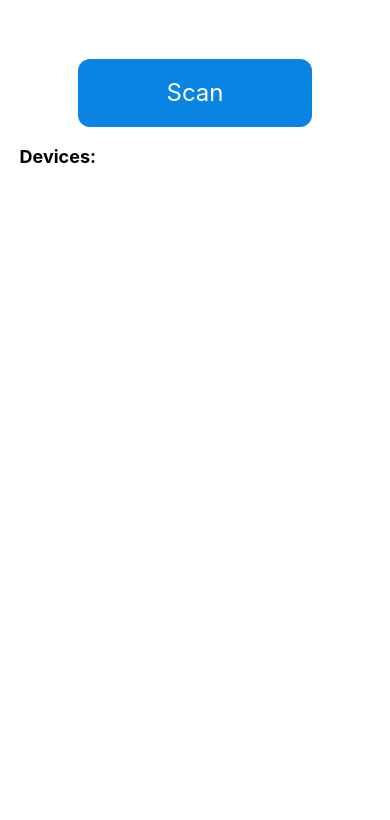
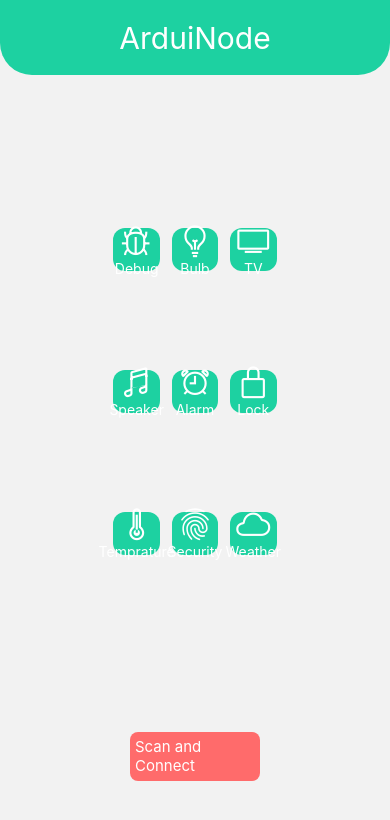
Before and after one commit to Neeleshrj/ArduiNode, a React Native app: screen / in a window 390 px wide. Shown: the top 820 px of the page. Built offline with nearby package versions, Linux system fonts and the light colour scheme.

Commit message:
ui redone

```diff
--- a/App.js
+++ b/App.js
@@ -1,49 +1,52 @@
-import React, { useEffect, useState } from 'react';
+import {NavigationContainer} from '@react-navigation/native';
+import React, { useEffect } from 'react';
 import { PermissionsAndroid } from 'react-native';
-import ScanDevices from './src/screens/ScanDevices/index';
+
+import RootNav from './src/routes/rootNav';
+
+import BTContextProvider from './src/Provider/BTContextProivder';
 
 export default function App() {
-  const [device, setDevice] = useState(undefined);
 
-  function selectDevice(device){
-    console.log('App::selectDevice() called with: ', device)
-    setDevice(device)
-  }
-
-  async function checkPermissions(){
-    try{
-      PermissionsAndroid.check(PermissionsAndroid.PERMISSIONS.ACCESS_FINE_LOCATION)
-      .then(res => {
-        if(res){
-          console.log("Permission access granted")
-          console.log(res)
-        }else{
-          console.log("Permission not granted!")
-          console.log(res)
+  async function checkPermissions() {
+    try {
+      PermissionsAndroid.check(
+        PermissionsAndroid.PERMISSIONS.ACCESS_FINE_LOCATION,
+      ).then(res => {
+        if (res) {
+          console.log('Permission access granted');
+          console.log(res);
+        } else {
+          console.log('Permission not granted!');
+          console.log(res);
           PermissionsAndroid.request(
             PermissionsAndroid.PERMISSIONS.ACCESS_FINE_LOCATION,
             {
-              title: "Need Location Access",
-            message:
-              "ArduiNode wants access to your location",
-            buttonNeutral: "Ask Me Later",
-            buttonNegative: "Cancel",
-            buttonPositive: "OK"
-            }
-          ).then(res => console.log(res)).catch(e => console.log(e));
+              title: 'Need Location Access',
+              message: 'ArduiNode wants access to your location',
+              buttonNeutral: 'Ask Me Later',
+              buttonNegative: 'Cancel',
+              buttonPositive: 'OK',
+            },
+          )
+            .then(res => console.log(res))
+            .catch(e => console.log(e));
         }
-      })
-    }catch(err){
+      });
+    } catch (err) {
       console.warn(err);
     }
-
   }
 
-  useEffect(()=> {
+  useEffect(() => {
     checkPermissions();
-  },[])
+  }, []);
 
   return (
-      <ScanDevices selectDevice={selectDevice} device={device}/>
+    <BTContextProvider>
+      <NavigationContainer>
+        <RootNav />
+      </NavigationContainer>
+    </BTContextProvider>
   );
 }
--- /dev/null
+++ b/src/Provider/BTContextProivder.js
@@ -0,0 +1,70 @@
+import React, {useState, createContext, useContext} from 'react';
+
+import RNBluetoothClassic from 'react-native-bluetooth-classic';
+
+export const DeviceContext = createContext();
+const SelectDeviceContext = createContext();
+const SendDataContext = createContext();
+const SetScannedDeviceContext = createContext();
+
+export function useSelectDevice() {
+  return useContext(SelectDeviceContext);
+}
+
+export function useSendData() {
+  return useContext(SendDataContext);
+}
+
+export function useSetScannedDevice() {
+  return useContext(SetScannedDeviceContext);
+}
+
+export default function BTContextProvider({children}) {
+  const [device, setDevice] = useState(undefined);
+  const [deviceId, setDeviceId] = useState(undefined);
+  const [scannedDevices, setScannedDevices] = useState([]);
+
+  function selectDevice(device) {
+    console.log('App::selectDevice() called with: ', device);
+    setDevice(device);
+    if (device === undefined) setDeviceId(undefined);
+    else setDeviceId(device.id);
+  }
+
+  async function SetScannedDevice(devices) {
+    setScannedDevices(devices);
+  }
+
+  //write(send data) to device
+  async function writeData(msg) {
+    try {
+      console.log('inside write');
+      let message = msg;
+      let sentMsg = await RNBluetoothClassic.writeToDevice(
+        device.address,
+        message,
+      );
+
+      console.log('Sent?', sentMsg);
+    } catch (e) {
+      console.warn(e);
+    }
+  }
+
+  return (
+    <DeviceContext.Provider
+      value={{
+        device: device,
+        deviceId: deviceId,
+        scannedDevices: scannedDevices,
+      }}>
+      <SetScannedDeviceContext.Provider value={SetScannedDevice}>
+        <SelectDeviceContext.Provider value={selectDevice}>
+          <SendDataContext.Provider value={writeData}>
+            {children}
+          </SendDataContext.Provider>
+        </SelectDeviceContext.Provider>
+      </SetScannedDeviceContext.Provider>
+    </DeviceContext.Provider>
+  );
+}
--- a/src/components/DeviceCard/index.js
+++ /dev/null
@@ -1,35 +0,0 @@
-import React, {useState, useEffect, useCallback} from 'react';
-import {View, Text, StyleSheet, Button, ToastAndroid} from 'react-native';
-
-import RNBluetoothClassic from 'react-native-bluetooth-classic';
-
-export default function DeviceCard({device}) {
-  const [isConnected, setIsConnected] = useState(false);
-
-  return (
-    <View style={styles.deviceDetailsContainer}>
-      <View>
-        <Text>{`Id : ${device.id}`}</Text>
-        <Text>{`Name : ${device.name}`}</Text>
-        <Text>{`Is connected : ${isConnected}`}</Text>
-        <Text>{`Bonded : ${device.bonded}`}</Text>
-      </View>
-      <View style={styles.connectButton}>
-        <Button title="Connect" />
-      </View>
-    </View>
-  );
-}
-
-const styles = StyleSheet.create({
-  deviceDetailsContainer: {
-    padding: '5%',
-    borderWidth: 1,
-    borderRadius: 8,
-    marginVertical: '2%',
-  },
-  connectButton: {
-    width: '40%',
-    marginTop: '4%',
-  },
-});
--- /dev/null
+++ b/src/routes/rootNav.js
@@ -0,0 +1,47 @@
+import React from 'react';
+import {createNativeStackNavigator} from '@react-navigation/native-stack';
+import {View, Text, StyleSheet} from 'react-native';
+import {widthPercentageToDP as wp, heightPercentageToDP as hp} from 'react-native-responsive-screen';
+
+//screens
+import HomeScreen from '../screens/HomeScreen';
+import ScanDevices from '../screens/ScanDevices';
+import ControlScreen from '../screens/ControlScreen';
+
+const Stack = createNativeStackNavigator();
+
+export default function RootNav() {
+  return (
+    <Stack.Navigator
+        screenOptions={{
+            header: () => (
+                <View style={styles.navBarHeader}>
+                    <Text style={styles.headerText}>
+                        ArduiNode
+                    </Text>
+                </View>
+            )
+        }}
+    >
+      <Stack.Screen name="Home" component={HomeScreen} />
+      <Stack.Screen name="Scan" component={ScanDevices} />
+      <Stack.Screen name="Control" component={ControlScreen} />
+    </Stack.Navigator>
+  );
+}
+
+const styles = StyleSheet.create({
+    navBarHeader: {
+        backgroundColor: '#1dd1a1',
+        padding: '5%',
+        borderBottomLeftRadius: 32,
+        borderBottomRightRadius: 32,
+        justifyContent: 'center',
+        alignItems: 'center',
+        elevation: 10,
+    },
+    headerText: {
+        fontSize: hp('3.5'),
+        color: '#fff'
+    }
+})
--- /dev/null
+++ b/src/screens/ControlScreen/index.js
@@ -0,0 +1,108 @@
+import React from 'react';
+import {View, TouchableOpacity, Text, StyleSheet} from 'react-native';
+import {
+  widthPercentageToDP as wp,
+  heightPercentageToDP as hp,
+} from 'react-native-responsive-screen';
+
+import Icon from 'react-native-vector-icons/Ionicons';
+
+import {useSendData} from '../../Provider/BTContextProivder';
+
+export default function ControlScreen() {
+  const SendData = useSendData();
+
+  return (
+    <View style={styles.outerContainer}>
+      <View style={styles.buttonsContainer}>
+        <TouchableOpacity
+          onPress={() => SendData('O')}
+          style={styles.buttonContainer}>
+          <Icon name="bug-outline" size={hp('4')} color="#fff"/>
+          <Text style={{color: '#fff'}}>Debug</Text>
+        </TouchableOpacity>
+        <TouchableOpacity
+          onPress={() => SendData('F')}
+          style={styles.buttonContainer}>
+          <Icon name="bulb-outline" size={hp('4')} color="#fff"/>
+          <Text style={{color: '#fff'}}>Bulb</Text>
+        </TouchableOpacity>
+        <TouchableOpacity
+          onPress={() => SendData('F')}
+          style={styles.buttonContainer}>
+          <Icon name="tv-outline" size={hp('4')} color="#fff"/>
+          <Text style={{color: '#fff'}}>TV</Text>
+        </TouchableOpacity>
+      </View>
+      <View style={styles.buttonsContainer}>
+        <TouchableOpacity
+          onPress={() => SendData('O')}
+          style={styles.buttonContainer}>
+          <Icon name="musical-notes-outline" size={hp('4')} color="#fff"/>
+          <Text style={{color: '#fff'}}>Speaker</Text>
+        </TouchableOpacity>
+        <TouchableOpacity
+          onPress={() => SendData('F')}
+          style={styles.buttonContainer}>
+          <Icon name="alarm-outline" size={hp('4')} color="#fff"/>
+          <Text style={{color: '#fff'}}>Alarm</Text>
+        </TouchableOpacity>
+        <TouchableOpacity
+          onPress={() => SendData('F')}
+          style={styles.buttonContainer}>
+          <Icon name="lock-closed-outline" size={hp('4')} color="#fff"/>
+          <Text style={{color: '#fff'}}>Lock</Text>
+        </TouchableOpacity>
+      </View>
+      <View style={styles.buttonsContainer}>
+        <TouchableOpacity
+          onPress={() => SendData('O')}
+          style={styles.buttonContainer}>
+          <Icon name="thermometer-outline" size={hp('4')} color="#fff"/>
+          <Text style={{color: '#fff'}}>Temprature</Text>
+        </TouchableOpacity>
+        <TouchableOpacity
+          onPress={() => SendData('F')}
+          style={styles.buttonContainer}>
+          <Icon name="finger-print-outline" size={hp('4')} color="#fff"/>
+          <Text style={{color: '#fff'}}>Security</Text>
+        </TouchableOpacity>
+        <TouchableOpacity
+          onPress={() => SendData('F')}
+          style={styles.buttonContainer}>
+          <Icon name="cloudy-outline" size={hp('4')} color="#fff"/>
+          <Text style={{color: '#fff'}}>Weather</Text>
+        </TouchableOpacity>
+      </View>
+    </View>
+  );
+}
+
+const styles = StyleSheet.create({
+  outerContainer: {
+      height: hp('60'),
+    //   backgroundColor: 'blue',
+      display: 'flex',
+      justifyContent: 'space-evenly'
+  },
+  buttonsContainer: {
+    // backgroundColor: 'green',
+    width: '100%',
+    display: 'flex',
+    justifyContent: 'space-evenly',
+    alignItems: 'center',
+    flexDirection: 'row',
+    margin: 0,
+
+  },
+  buttonContainer: {
+    backgroundColor: '#1dd1a1',
+    width: '25%',
+    height: '70%',
+    padding: '2%',
+    justifyContent: 'center',
+    alignItems: 'center',
+    borderRadius: 12,
+    elevation: 20,
+  },
+});
--- /dev/null
+++ b/src/screens/HomeScreen/index.js
@@ -0,0 +1,44 @@
+import React from 'react';
+import {View, Text, StyleSheet, TouchableOpacity} from 'react-native';
+
+import ControlScreen from '../ControlScreen';
+
+export default function HomeScreen({navigation}) {
+
+
+  return (
+    <View style={styles.outerContainer}>
+      <ControlScreen />
+      <TouchableOpacity onPress={() => navigation.navigate('Scan')}>
+        <View style={[styles.controlButton,styles.scanButton]}>
+          <Text  style={styles.buttonText}>Scan and Connect</Text>
+        </View>
+      </TouchableOpacity>
+    </View>
+  );
+}
+
+const styles = StyleSheet.create({
+    outerContainer: {
+        padding: '5%',
+        display: 'flex',
+        justifyContent: 'space-around',
+        alignItems: 'center',
+        height: '100%'
+    },
+    controlButton: {
+        backgroundColor: '#6c5ce7',
+        padding: '4%',
+        justifyContent: 'center',
+        alignItems: 'center',
+        borderRadius: 8,
+    },
+    scanButton: {
+        backgroundColor: '#ff6b6b',
+        elevation: 10,
+    },
+    buttonText: {
+        color: '#fff',
+        fontSize: 15
+    }
+})
--- a/src/screens/ScanDevices/index.js
+++ b/src/screens/ScanDevices/index.js
@@ -1,4 +1,4 @@
-import React, {useState} from 'react';
+import React, {useContext, useState} from 'react';
 import {
   View,
   Text,
@@ -11,19 +11,19 @@ import {
   Platform,
 } from 'react-native';
 
-import RNBluetoothClassic, {
-  BluetoothDevice,
-  BluetoothEventType,
-} from 'react-native-bluetooth-classic';
+import RNBluetoothClassic from 'react-native-bluetooth-classic';
 
-import DeviceCard from '../../components/DeviceCard/index';
+import {DeviceContext, useSelectDevice, useSetScannedDevice} from '../../Provider/BTContextProivder';
 
-export default function ScanDevices({selectDevice, device}) {
-  const [scannedDevices, setScannedDevices] = useState([]);
+export default function ScanDevices() {
+  // const [scannedDevices, setScannedDevices] = useState([]);
   const [discovering, setDiscovering] = useState(false);
   const [isConnected, setIsConnected] = useState(false);
   const [connecting, setConnecting] = useState(false);
-  const [rowItem, selectRowItem] = useState('');
+
+  const {device, deviceId, scannedDevices} = useContext(DeviceContext);
+  const SelectDevice = useSelectDevice();
+  const SetScannedDevice = useSetScannedDevice();
 
   //scan devices
   async function scanDevices() {
@@ -40,7 +40,7 @@ export default function ScanDevices({selectDevice, device}) {
         );
         console.log(unpaired);
       } finally {
-        setScannedDevices(devices);
+        SetScannedDevice(devices);
         setDiscovering(false);
       }
     } catch (err) {
@@ -61,22 +61,6 @@ export default function ScanDevices({selectDevice, device}) {
         text: 'Error occurred while attempting to cancel discover devices',
         duration: 2000,
       });
-    }
-  }
-
-  //initalize Read
-  async function initalizeWrite() {
-    try {
-      console.log('inside write');
-      let message = 'O';
-      let sentMsg = await RNBluetoothClassic.writeToDevice(
-        device.address,
-        message,
-      );
-
-      console.log('Sent?', sentMsg);
-    } catch (e) {
-      console.warn(e);
     }
   }
 
@@ -108,7 +92,7 @@ export default function ScanDevices({selectDevice, device}) {
           console.log('connection successful');
           setIsConnected(true);
           setConnecting(false);
-          initalizeWrite();
+          // initalizeWrite();
         } catch (e) {
           console.log(e);
           setConnecting(false);
@@ -157,17 +141,15 @@ export default function ScanDevices({selectDevice, device}) {
           renderItem={({item}) => (
             <TouchableOpacity
               onLongPress={() => {
-                selectDevice(item);
-                selectRowItem(item.id);
+                SelectDevice(item);
               }}
               onPress={() => {
-                selectDevice(undefined);
-                selectRowItem('');
+                SelectDevice(undefined);
               }}>
               <View
                 style={[
                   styles.deviceDetailsContainer,
-                  item.id === rowItem
+                  item.id === deviceId
                     ? {backgroundColor: '#55efc4'}
                     : {backgroundColor: '#fff'},
                 ]}>
@@ -177,25 +159,34 @@ export default function ScanDevices({selectDevice, device}) {
                   <Text>{`Is connected : ${isConnected}`}</Text>
                   <Text>{`Bonded : ${item.bonded}`}</Text>
                 </View>
-                {item.id === rowItem ? (
+                {item.id === deviceId ? (
                   <View style={styles.connectButton}>
                     {isConnected ? (
-                      <View style={{display: 'flex',flexDirection: 'row',justifyContent: 'space-around'}}>
+                      <View
+                        style={{
+                          display: 'flex',
+                          flexDirection: 'row',
+                          justifyContent: 'space-around',
+                        }}>
                         <Button
                           title={'Disconnect'}
                           onPress={() => disconnect()}
-                          color="#55efc4"
-                        />
-                        <Button
-                          title={'Control'}
-                          onPress={() => disconnect()}
+                          color="#d63031"
                         />
                       </View>
                     ) : (
-                      <Button
-                        title={connecting ? 'Connecting...' : 'Connect'}
-                        onPress={() => connect()}
-                      />
+                      <View
+                        style={{
+                          display: 'flex',
+                          flexDirection: 'row',
+                          justifyContent: 'space-around',
+                        }}>
+                        <Button
+                          title={connecting ? 'Connecting...' : 'Connect'}
+                          onPress={() => connect()}
+                          color="#2d3436"
+                        />
+                      </View>
                     )}
                   </View>
                 ) : null}
```
Also changed, not shown: package.json (+7 -1 lines), src/screens/ButtonScreen/index.js (deleted, +0 -9 lines), src/components/ControlButtons/index.jsx (deleted), 2 other files (tests, documents, lock files or other folders).
